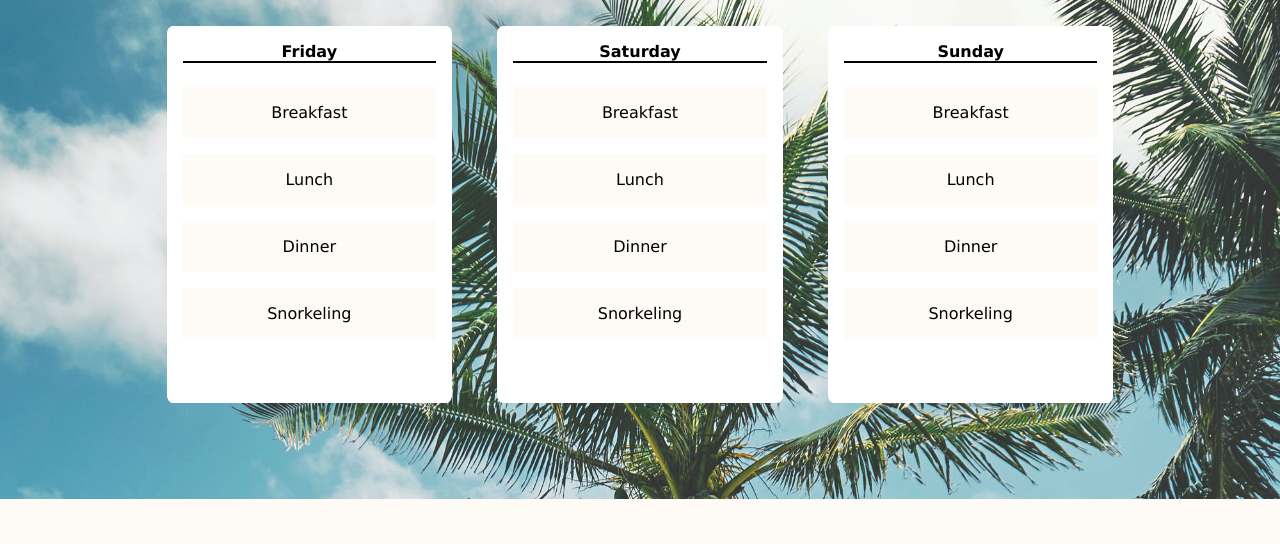
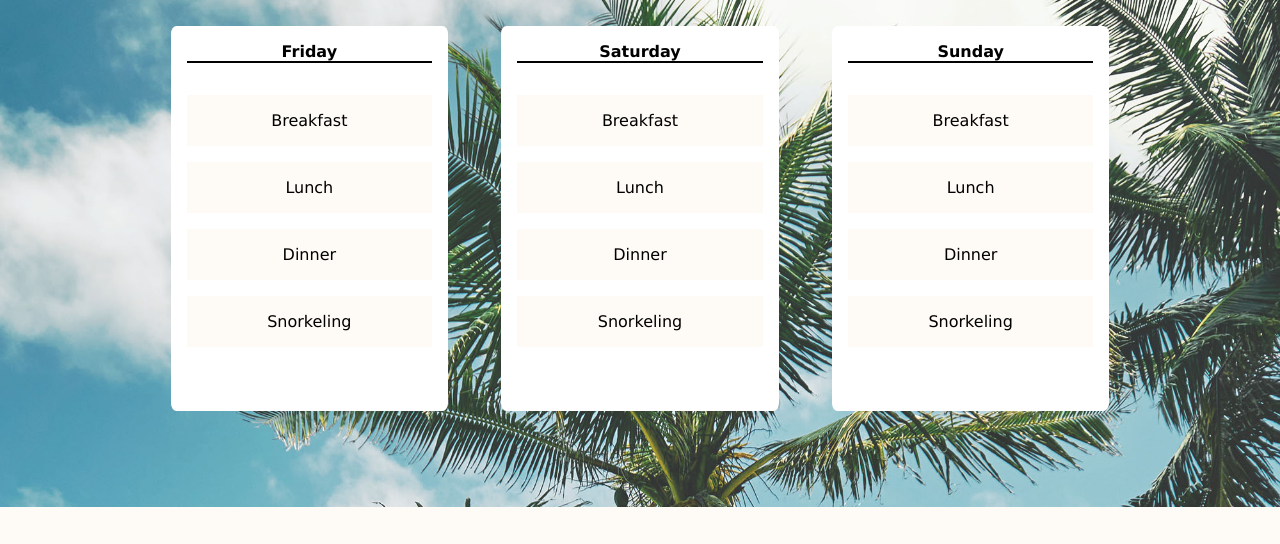
Before and after one commit to DashiWishi/dazeran-zamri-travelsite, a plain HTML site: page pages/hawaii.html in a window 1280 px wide. Shown: the part 177-721 px from the top of the page. Drawn offline with Linux system fonts and the light colour scheme.

Commit message:
added hero section and updated itinerary cards to use ul

```diff
--- a/css/destination.css
+++ b/css/destination.css
@@ -53,17 +53,20 @@
 }
 
 .itinerary-cards__activities {
-    display: flex;
-    flex-direction: column;
     text-align: center;
 }
 
-.itinerary-cards__activities > div {
-    padding: 1rem;
-    margin: .5rem 0;
-    background-color: #FEFAF5;
+.itinerary-cards__activities > ul > li:first-child {
+    margin-top: 2rem;
 }
 
-.itinerary-cards__activities > div:last-child {
+.itinerary-cards__activities > ul > li:last-child {
     margin-bottom: 3rem;
 }
+
+.itinerary-cards__activities > ul > li {
+    display: block;
+    background-color: #FEFAF5;
+    padding: 1rem 0;
+    margin: 1rem 0;
+}
--- a/css/global.css
+++ b/css/global.css
@@ -17,6 +17,8 @@ body {
     justify-content: space-between;
     margin: 1rem 5rem;
     background-color: #ffffff;
+    position: sticky; /* make the nav bar sticky */
+    top: 0;
 }
 
 .nav-bar__list > li {
--- a/pages/hawaii.html
+++ b/pages/hawaii.html
@@ -25,6 +25,7 @@
                 </div>
             </nav>
         </section>
+    </header>
 
     <section class="itinerary-cards--hawaii">
         <h1>Hawaii</h1>
@@ -32,52 +33,34 @@
             <article class="itinerary-cards__days">
                 <p>Friday</p>
                 <div class="itinerary-cards__activities">
-                        <div>
-                            <p>Breakfast</p>
-                        </div>
-                        <div>
-                            <p>Lunch</p>
-                        </div>
-                        <div>
-                            <p>Dinner</p>
-                        </div>
-                        <div>
-                            <p>Snorkeling</p>
-                        </div>
+                    <ul>
+                        <li>Breakfast</li>
+                        <li>Lunch</li>
+                        <li>Dinner</li>
+                        <li>Snorkeling</li>
+                    </ul>
                 </div>
             </article>
             <article class="itinerary-cards__days">
                 <p>Saturday</p>
                 <div class="itinerary-cards__activities">
-                        <div>
-                            <p>Breakfast</p>
-                        </div>
-                        <div>
-                            <p>Lunch</p>
-                        </div>
-                        <div>
-                            <p>Dinner</p>
-                        </div>
-                        <div>
-                            <p>Snorkeling</p>
-                        </div>
+                    <ul>
+                        <li>Breakfast</li>
+                        <li>Lunch</li>
+                        <li>Dinner</li>
+                        <li>Snorkeling</li>
+                    </ul>
                 </div>
             </article>
             <article class="itinerary-cards__days">
                 <p>Sunday</p>
                 <div class="itinerary-cards__activities">
-                        <div>
-                            <p>Breakfast</p>
-                        </div>
-                        <div>
-                            <p>Lunch</p>
-                        </div>
-                        <div>
-                            <p>Dinner</p>
-                        </div>
-                        <div>
-                            <p>Snorkeling</p>
-                        </div>
+                    <ul>
+                        <li>Breakfast</li>
+                        <li>Lunch</li>
+                        <li>Dinner</li>
+                        <li>Snorkeling</li>
+                    </ul>
                 </div>
             </article>
         </div>
@@ -117,4 +100,5 @@
             </div>
         </section>
     </footer>
-    </header>
+</body>
+</html>
```
Also changed, not shown: css/main.css (+48 -0 lines), index.html (+18 -1 lines), pages/greece.html (+18 -36 lines), pages/iceland.html (+18 -36 lines). Lines whose indentation alone changed are shown as unchanged.
